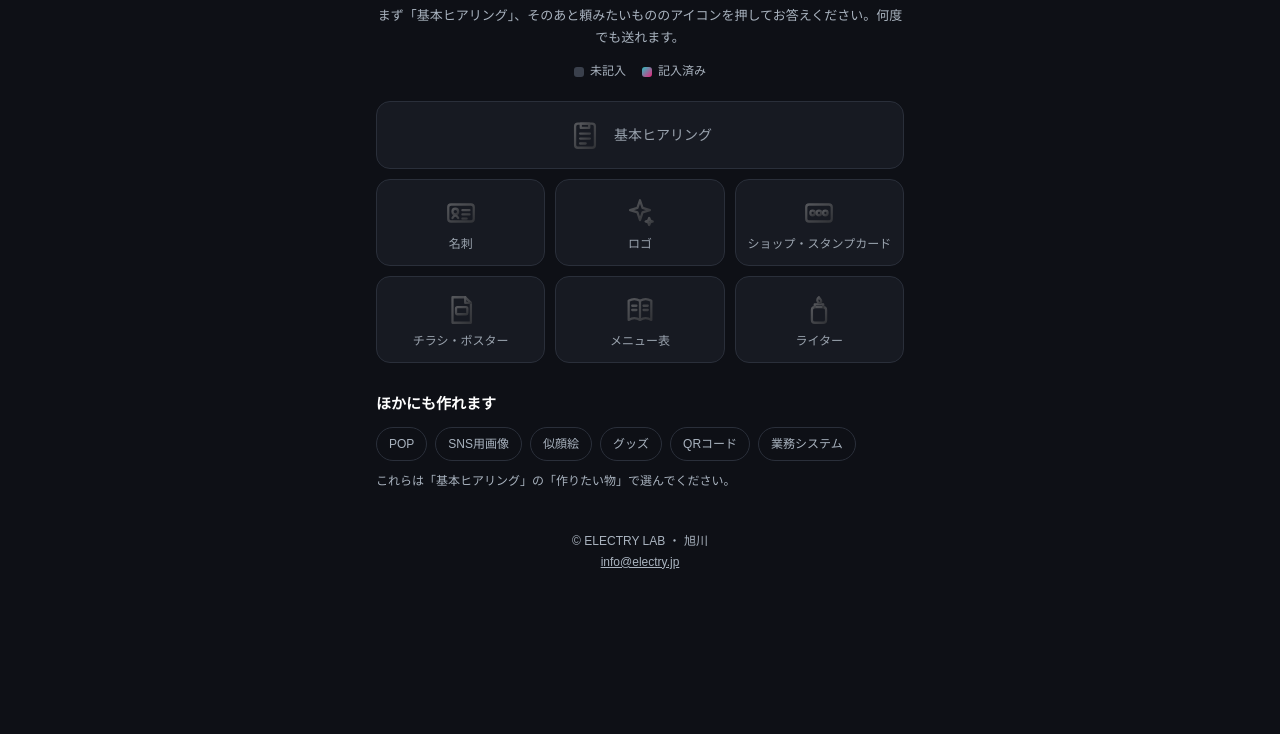
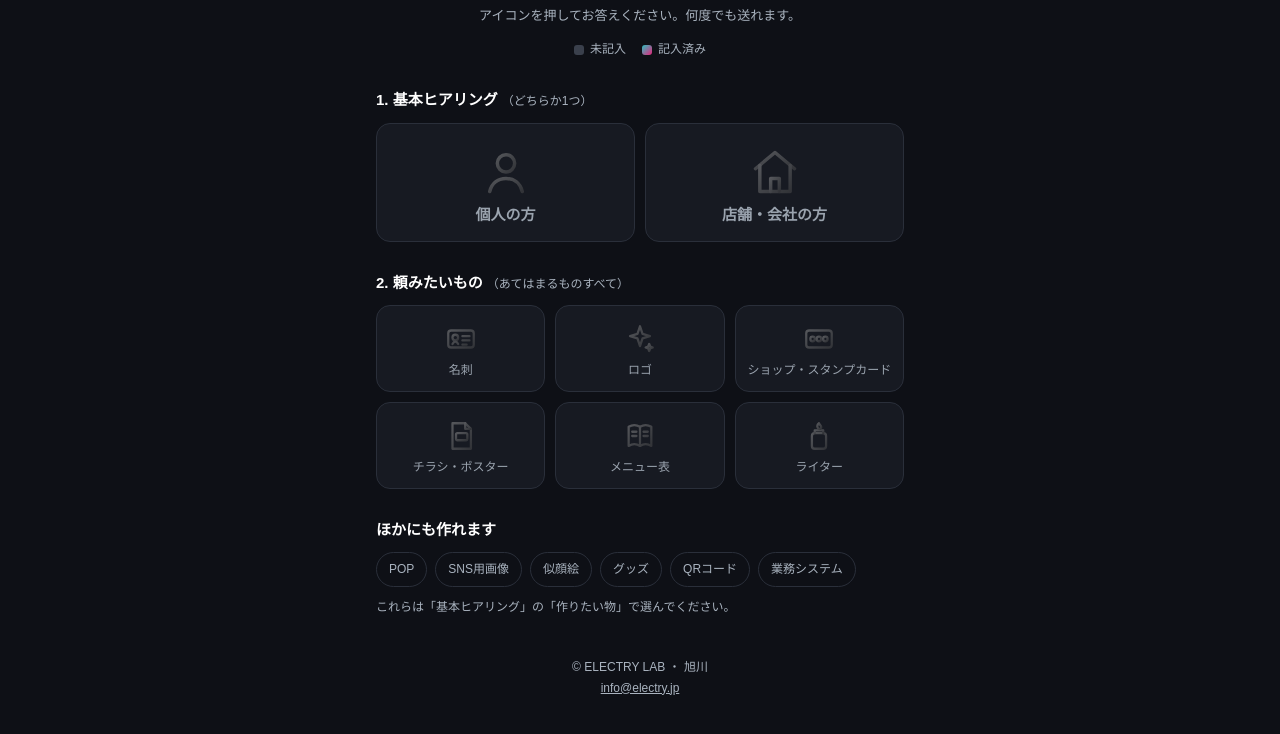
Before and after one commit to electrylab-lab/electrylab-lab.github.io, a plain HTML site: page sheet/index.html in a window 1280 px wide. Shown: the part 178-912 px from the top of the page. Before the commit the page ends 800 px from the top, so only its background shows below. Drawn offline with Linux system fonts and the light colour scheme.

Commit message:
Sheet: big person/shop entry for basic hearing, item icons below
Co-Authored-By: Claude Opus 5.5 <noreply@anthropic.com>
Claude-Session: https://claude.ai/code/session_01GCvuwxFTyvRRPAV3stABXa

```diff
--- a/img/icons.js
+++ b/img/icons.js
@@ -1,6 +1,8 @@
 // ELECTRY LAB line icons. <i data-ic="meishi"></i> を SVG に置き換える
 (function(){
 const P={
+person:'<circle cx="12" cy="8" r="4"/><path d="M4.5 21c1-4 4-6 7.5-6s6.5 2 7.5 6"/>',
+shop:'<path d="M3 10.5L12 3l9 7.5"/><path d="M5 9v12h14V9"/><path d="M10 21v-6h4v6"/>',
 basic:'<rect x="5" y="4" width="14" height="17" rx="2"/><path d="M9 4h6v3H9zM8.5 11h7M8.5 14.5h7M8.5 18h4"/>',
 meishi:'<rect x="3" y="6" width="18" height="12" rx="2"/><circle cx="8" cy="11" r="2"/><path d="M6 15.5c.6-1.2 1.2-1.6 2-1.6s1.4.4 2 1.6M13 10h5M13 13h5M13 16h3"/>',
 logo:'<path d="M12 3l1.8 5.4L19 10l-5.2 1.6L12 17l-1.8-5.4L5 10l5.2-1.6z"/><path d="M18.5 15.5l.7 1.8 1.8.7-1.8.7-.7 1.8-.7-1.8-1.8-.7 1.8-.7z"/>',
--- a/sheet/index.html
+++ b/sheet/index.html
@@ -30,7 +30,10 @@ h1 .nm{display:block;font-size:26px}
 h2{font-size:15px;margin:28px 0 10px}
 .grid{display:grid;grid-template-columns:repeat(3,1fr);gap:10px}
 .tile{position:relative;display:flex;flex-direction:column;align-items:center;justify-content:center;gap:6px;padding:16px 6px 12px;border:1px solid var(--line);border-radius:14px;background:var(--card);color:#9aa3ae;font:inherit;font-size:12px;line-height:1.4;text-align:center;cursor:pointer;transition:all .3s}
-.tile.wide{grid-column:1/-1;flex-direction:row;gap:12px;padding:16px;font-size:14px}
+.grid2{display:grid;grid-template-columns:1fr 1fr;gap:10px}
+.tile.big{padding:22px 8px 16px;font-size:15px;font-weight:bold}
+.tile.big .ic{width:52px;height:52px}
+h2 small{font-weight:normal;color:var(--sub);font-size:12px}
 .tile .ic{width:34px;height:34px;filter:grayscale(1);opacity:.45;transition:all .3s}
 .tile.opened{border-style:dashed;border-color:#4a5260}
 .tile.opened .ic{filter:grayscale(.5);opacity:.75}
@@ -39,7 +42,6 @@ h2{font-size:15px;margin:28px 0 10px}
 .badge{position:absolute;top:6px;right:6px;font-size:10px;padding:1px 7px;border-radius:999px;font-weight:bold}
 .tile.opened .badge{background:#2a2f3a;color:var(--sub)}
 .tile.done .badge{background:var(--teal);color:#0e1016}
-.tile.wide .badge{top:50%;transform:translateY(-50%);right:12px;font-size:11px}
 .plain{display:flex;flex-wrap:wrap;gap:8px;margin:0;padding:0;list-style:none}
 .plain li{font-size:12px;padding:6px 12px;border:1px solid var(--line);border-radius:999px;color:var(--sub)}
 .note{font-size:12px;color:var(--sub);margin-top:10px}
@@ -63,10 +65,14 @@ footer a{color:var(--sub)}
     <img src="../img/mark.png" alt="">
     <div class="brand">ELECTRY LAB</div>
     <h1 id="title">ヒアリングシート</h1>
-    <p class="lead">まず「基本ヒアリング」、そのあと頼みたいもののアイコンを押してお答えください。何度でも送れます。</p>
+    <p class="lead">アイコンを押してお答えください。何度でも送れます。</p>
     <div class="legend"><span class="l1">未記入</span><span class="l2">記入済み</span></div>
   </header>
 
+  <h2>1. 基本ヒアリング <small>（どちらか1つ）</small></h2>
+  <div class="grid2" id="big"></div>
+
+  <h2>2. 頼みたいもの <small>（あてはまるものすべて）</small></h2>
   <div class="grid" id="grid"></div>
 
   <h2>ほかにも作れます</h2>
@@ -85,11 +91,13 @@ footer a{color:var(--sub)}
 <script src="../img/icons.js"></script>
 <script>
 // 使い方: /sheet/?n=お客様名
+//   基本ヒアリングは個人/店舗の2入口（同じフォームに who=personal/shop を渡す）
 //   n = 宛名（「◯◯様」と表示。フォームには name として渡す）
 //   フォームには type も渡す: new=はじめて / more=2つ目のご依頼 / change=前回の内容の変更
 // 記入済みの表示は、この端末のブラウザにだけ記録される（お店側には届かない）
 const FORMS = [
-  {k:'basic',    t:'基本ヒアリング',       ic:'basic',    u:'https://tally.so/r/X5xyyO', wide:true},
+  {k:'person',   t:'個人の方',             ic:'person',   u:'https://tally.so/r/X5xyyO', big:true, who:'personal'},
+  {k:'shop',     t:'店舗・会社の方',       ic:'shop',     u:'https://tally.so/r/X5xyyO', big:true, who:'shop'},
   {k:'meishi',   t:'名刺',                 ic:'meishi',   u:'https://tally.so/r/7XR55L'},
   {k:'logo',     t:'ロゴ',                 ic:'logo',     u:'https://tally.so/r/aOQoo9'},
   {k:'shopcard', t:'ショップ・スタンプカード', ic:'shopcard', u:'https://tally.so/r/bZ5GGe'},
@@ -107,7 +115,7 @@ if(name){
 const KEY='electry-sheet:'+name;
 let st={};try{st=JSON.parse(localStorage.getItem(KEY)||'{}')}catch(e){}
 const save=()=>{try{localStorage.setItem(KEY,JSON.stringify(st))}catch(e){}};
-const url=(f,type)=>{const p=new URLSearchParams();if(name)p.set('name',name);p.set('type',type);return f.u+'?'+p};
+const url=(f,type)=>{const p=new URLSearchParams();if(name)p.set('name',name);p.set('type',type);if(f.who)p.set('who',f.who);return f.u+'?'+p};
 const go=(f,type)=>{window.open(url(f,type),'_blank','noopener'); if(st[f.k]!=='done'){st[f.k]='opened';save();}render();};
 
 const dlg=document.getElementById('dlg'),dT=document.getElementById('dT'),dP=document.getElementById('dP'),dA=document.getElementById('dA');
@@ -124,14 +132,14 @@ function ask(f){
   dA.append(btn('閉じる','x'));
   dlg.showModal();
 }
-const grid=document.getElementById('grid');
+const grid=document.getElementById('grid'),bigGrid=document.getElementById('big');
 const tiles=FORMS.map(f=>{
-  const b=document.createElement('button');b.type='button';b.className='tile'+(f.wide?' wide':'');
+  const b=document.createElement('button');b.type='button';b.className='tile'+(f.big?' big':'');
   const lab=document.createElement('span');lab.textContent=f.t;
   const bd=document.createElement('span');bd.className='badge';
   b.append(ElectryIcon(f.ic),lab,bd);
   b.onclick=()=>{ if(!st[f.k]) go(f,'new'); else ask(f); };
-  grid.append(b); return [f,b,bd];
+  (f.big?bigGrid:grid).append(b); return [f,b,bd];
 });
 function render(){
   tiles.forEach(([f,b,bd])=>{
```
